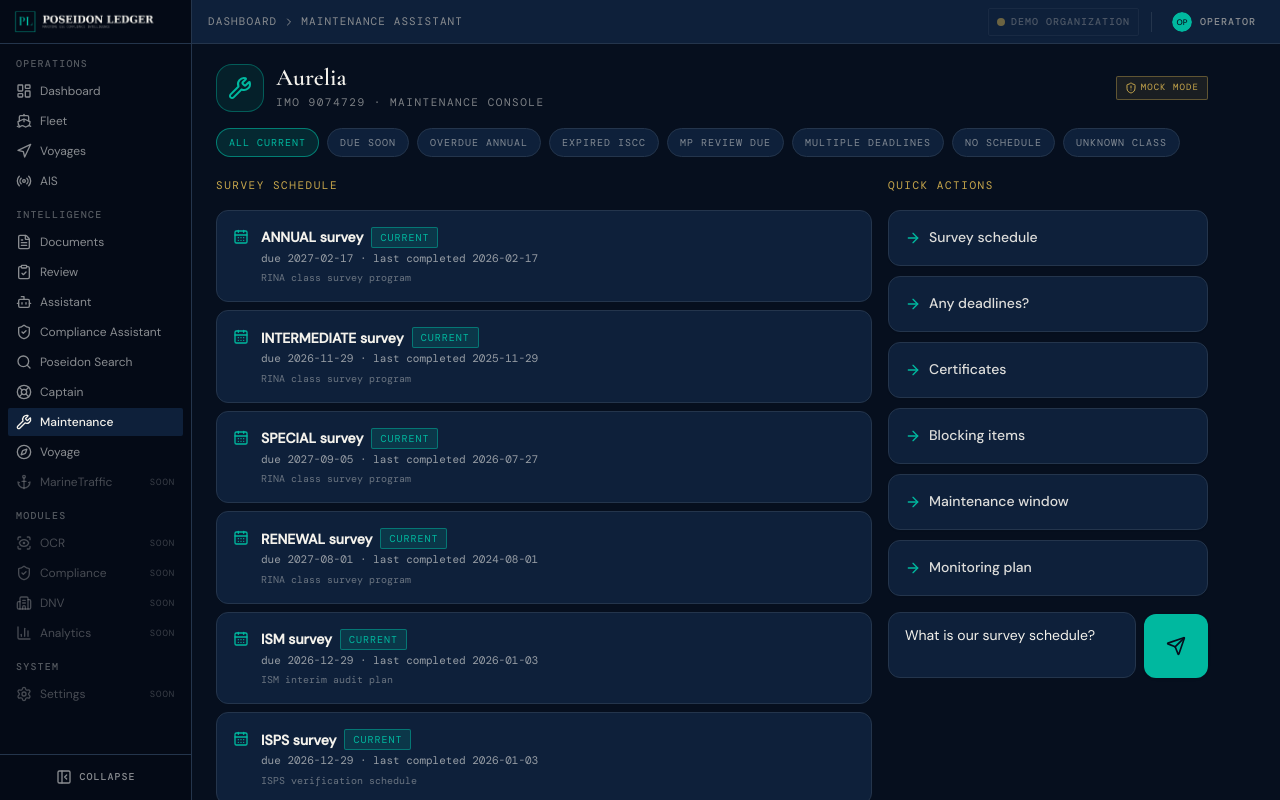
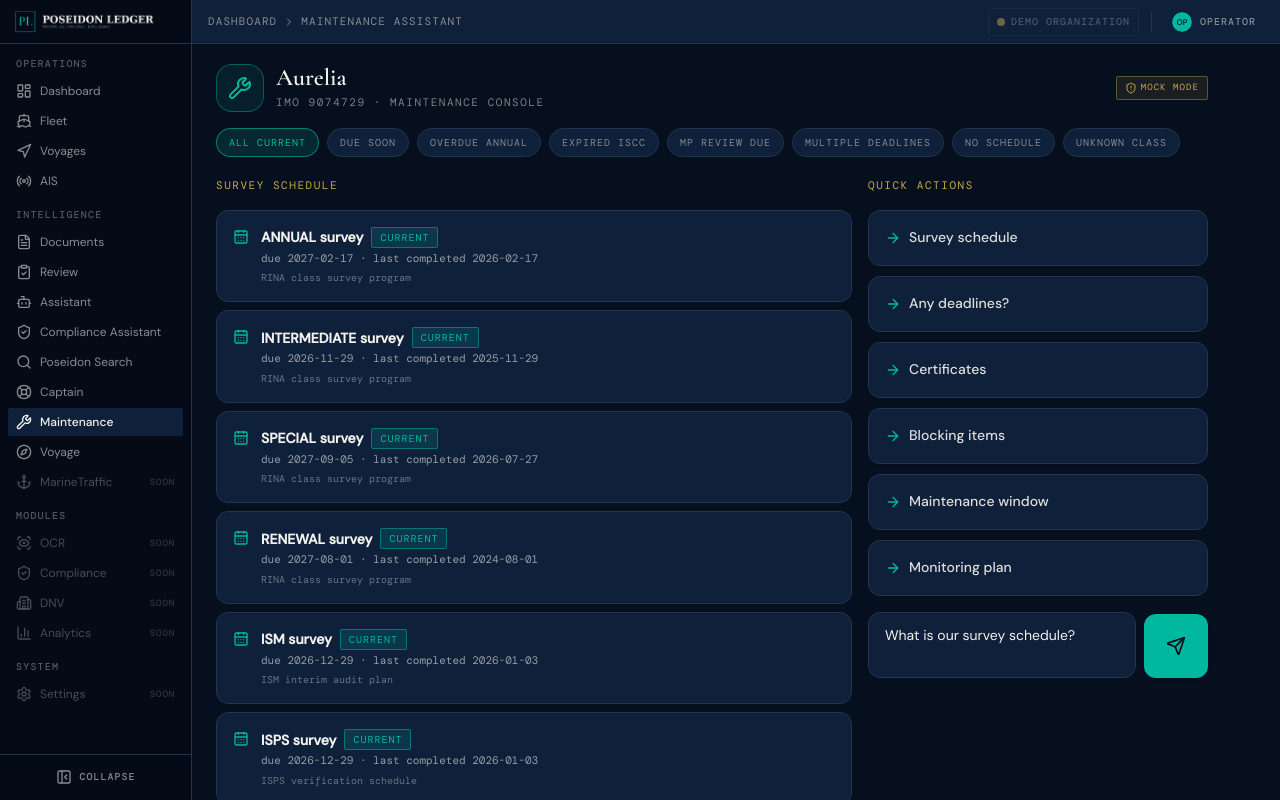
Before and after one commit to gabrielaprogramar/pickle, a Next.js app: page /maintenance in a window 1280 px wide. Built offline with nearby package versions, Linux system fonts and the light colour scheme; a web font is replaced by a local one.

Commit message:
Uix quse atualizada

```diff
--- a/src/app/captain/page.tsx
+++ b/src/app/captain/page.tsx
@@ -15,6 +15,7 @@ import {
   ArrowRight,
 } from "lucide-react";
 import { Button } from "@/components/ui/button";
+import { AssistantPageContainer } from "@/components/shared/assistant-page-container";
 
 // --- Types (subset of the CaptainAnswer contract) ---
 
@@ -207,7 +208,7 @@ export default function CaptainPage() {
   const readiness = answer?.readiness;
 
   return (
-    <div className="mx-auto flex min-h-[calc(100vh-3rem)] w-full max-w-6xl flex-col gap-4 px-4 py-5 -m-4 lg:-m-6 lg:px-6">
+    <AssistantPageContainer>
       {/* Vessel header */}
       <div className="flex items-center gap-3">
         <div className="flex h-12 w-12 shrink-0 items-center justify-center rounded-2xl border border-[#00B89F]/40 bg-[#00B89F]/10">
@@ -272,9 +273,9 @@ export default function CaptainPage() {
       )}
 
       {/* Desktop operational grid */}
-      <div className="grid grid-cols-1 gap-4 lg:grid-cols-3 lg:items-start">
+      <div className="grid grid-cols-1 gap-4 lg:grid-cols-3 xl:grid-cols-[minmax(0,1fr)_minmax(280px,340px)] lg:items-start">
         {/* Left: checklist / answer */}
-        <div className="flex min-w-0 flex-col gap-4 lg:col-span-2">
+        <div className="flex min-w-0 flex-col gap-4 lg:col-span-2 xl:col-span-1">
           {readiness && (
             <>
               <SectionLabel>Checklist</SectionLabel>
@@ -432,6 +433,6 @@ export default function CaptainPage() {
           BDN inbox: imo9074729@docs.poseidonledger.com · Advisory only
         </p>
       </div>
-    </div>
+    </AssistantPageContainer>
   );
 }
--- a/src/app/maintenance/page.tsx
+++ b/src/app/maintenance/page.tsx
@@ -17,6 +17,7 @@ import {
   Clock,
 } from "lucide-react";
 import { Button } from "@/components/ui/button";
+import { AssistantPageContainer } from "@/components/shared/assistant-page-container";
 
 type SurveyStatus = "CURRENT" | "UPCOMING" | "DUE_SOON" | "OVERDUE" | "BLOCKING" | "UNKNOWN";
 
@@ -184,7 +185,7 @@ export default function MaintenancePage() {
   }, [scenario]);
 
   return (
-    <div className="mx-auto flex min-h-[calc(100vh-3rem)] w-full max-w-6xl flex-col gap-4 px-4 py-5 -m-4 lg:-m-6 lg:px-6">
+    <AssistantPageContainer>
       <div className="flex items-center gap-3">
         <div className="flex h-12 w-12 shrink-0 items-center justify-center rounded-2xl border border-[#00B89F]/40 bg-[#00B89F]/10">
           <Wrench className="h-6 w-6 text-[#00B89F]" />
@@ -220,9 +221,9 @@ export default function MaintenancePage() {
       </div>
 
       {/* Desktop operational grid */}
-      <div className="grid grid-cols-1 gap-4 lg:grid-cols-3 lg:items-start">
+      <div className="grid grid-cols-1 gap-4 lg:grid-cols-3 xl:grid-cols-[minmax(0,1fr)_minmax(280px,340px)] lg:items-start">
         {/* Main column: status data */}
-        <div className="flex min-w-0 flex-col gap-4 lg:col-span-2">
+        <div className="flex min-w-0 flex-col gap-4 lg:col-span-2 xl:col-span-1">
           {/* Survey schedule */}
           {answer?.schedule && answer.schedule.length > 0 && (
             <>
@@ -514,6 +515,6 @@ export default function MaintenancePage() {
           Survey posture only · deterministic statuses · not a CMMS
         </p>
       </div>
-    </div>
+    </AssistantPageContainer>
   );
 }
--- a/src/app/voyage/page.tsx
+++ b/src/app/voyage/page.tsx
@@ -19,6 +19,7 @@ import {
   RefreshCw,
 } from "lucide-react";
 import { Button } from "@/components/ui/button";
+import { AssistantPageContainer } from "@/components/shared/assistant-page-container";
 
 type AisGapTier = "NONE" | "INTERPOLATION_OK" | "FLAGGED" | "MANUAL_REQUIRED" | "CRITICAL_ESCALATION";
 
@@ -272,7 +273,7 @@ export default function VoyagePage() {
   );
 
   return (
-    <div className="mx-auto flex min-h-[calc(100vh-3rem)] w-full max-w-6xl flex-col gap-4 px-4 py-5 -m-4 lg:-m-6 lg:px-6">
+    <AssistantPageContainer>
       <div className="flex items-center gap-3">
         <div className="flex h-12 w-12 shrink-0 items-center justify-center rounded-2xl border border-[#00B89F]/40 bg-[#00B89F]/10">
           <Compass className="h-6 w-6 text-[#00B89F]" />
@@ -308,9 +309,9 @@ export default function VoyagePage() {
       </div>
 
       {/* Desktop operational grid */}
-      <div className="grid grid-cols-1 gap-4 lg:grid-cols-3 lg:items-start">
+      <div className="grid grid-cols-1 gap-4 lg:grid-cols-3 xl:grid-cols-[minmax(0,1fr)_minmax(280px,340px)] lg:items-start">
         {/* Main column: voyage data */}
-        <div className="flex min-w-0 flex-col gap-4 lg:col-span-2">
+        <div className="flex min-w-0 flex-col gap-4 lg:col-span-2 xl:col-span-1">
           {/* Voyage ledger */}
           {answer?.voyage && (
             <>
@@ -732,6 +733,6 @@ export default function VoyagePage() {
           Stored voyage facts only · no fabricated positions · gap ladder deterministic
         </p>
       </div>
-    </div>
+    </AssistantPageContainer>
   );
 }
--- /dev/null
+++ b/src/components/shared/assistant-page-container.tsx
@@ -0,0 +1,13 @@
+import type { ReactNode } from "react";
+
+interface AssistantPageContainerProps {
+  readonly children: ReactNode;
+}
+
+export function AssistantPageContainer({ children }: AssistantPageContainerProps) {
+  return (
+    <div className="mx-auto flex min-h-[calc(100vh-3rem)] w-full max-w-[1600px] flex-col gap-4 px-4 py-5 -m-4 lg:-m-6 lg:px-6">
+      {children}
+    </div>
+  );
+}
```
